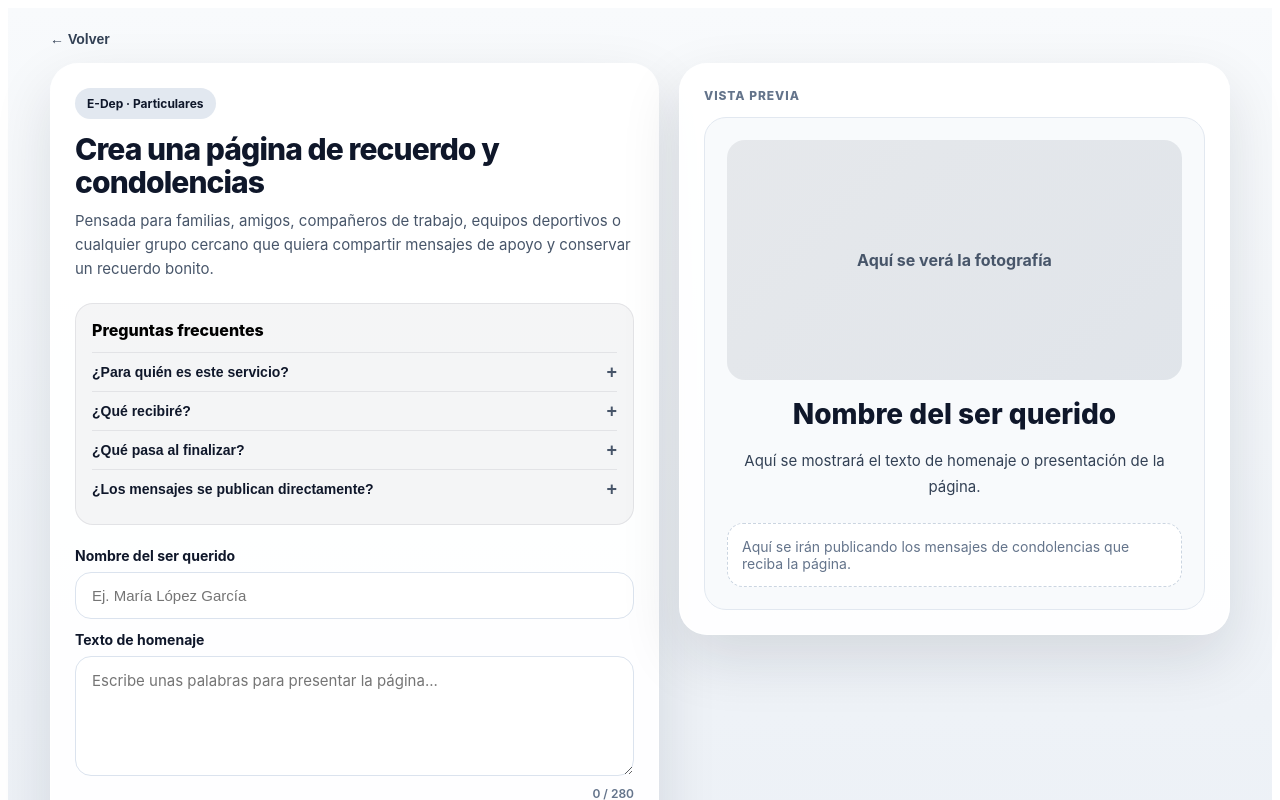
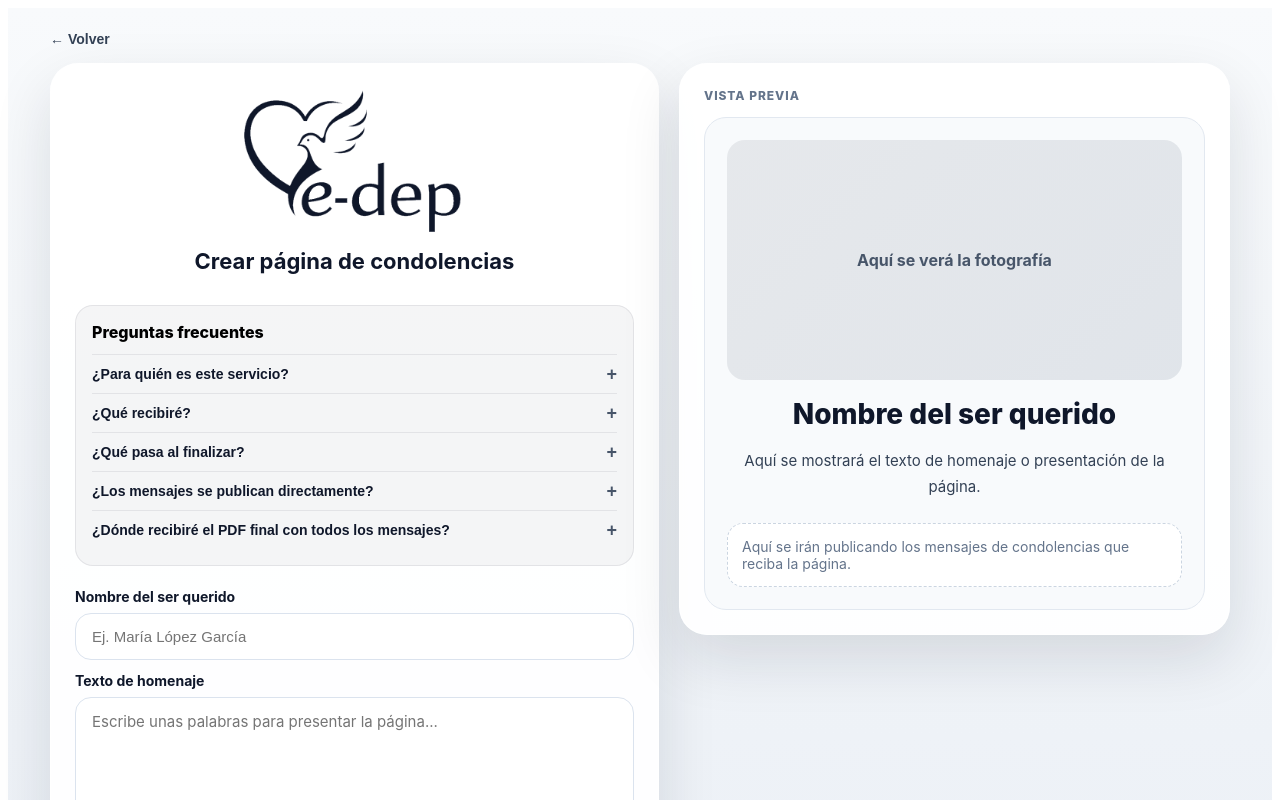
Before and after one commit to carlosescrivam-lgtm/e-dep, a React (Vite) app: page /particular in a window 1280 px wide. Shown: the top 800 px of the page. Built offline with nearby package versions, Linux system fonts and the light colour scheme; no server answers.

Commit message:
last logo particularpage

```diff
--- a/src/ParticularCreatePage.tsx
+++ b/src/ParticularCreatePage.tsx
@@ -76,48 +76,37 @@ const isMinimalTheme = theme === "minimal";
     padding: isMobile ? 16 : 24,
   }}
 >
+
 <div
   style={{
-                display: "inline-flex",
-                padding: "8px 12px",
-                borderRadius: 999,
-                background: "#e2e8f0",
-                color: "#0f172a",
-                fontSize: 12,
-                fontWeight: 700,
-                marginBottom: 14,
+    display: "flex",
+    flexDirection: "column",
+    alignItems: "center",
+    justifyContent: "center",
+    marginBottom: 16,
   }}
 >
-              E-Dep · Particulares
-            </div>
+  <img
+    src="/logo-blue.png"
+    alt="E-Dep"
+    style={{
+      height: 150,
+      objectFit: "contain",
+    }}
+  />
 
   <h1
     style={{
-                margin: 0,
-                fontSize: isMobile ? 24 : 30,
-                lineHeight: 1.1,
-                fontWeight: 800,
-                letterSpacing: "-0.03em",
+      marginTop: 10,
+      fontSize: 22,
+      fontWeight: 700,
+      textAlign: "center",
       color: "#0f172a",
     }}
   >
-              Crea una página de recuerdo y condolencias
+    Crear página de condolencias
   </h1>
-
-            <p
-              style={{
-                marginTop: 10,
-                marginBottom: 22,
-                color: "#475569",
-                lineHeight: 1.6,
-                fontSize: 15,
-              }}
-            >
-              Pensada para familias, amigos, compañeros de trabajo, equipos deportivos
-              o cualquier grupo cercano que quiera compartir mensajes de apoyo y conservar
-              un recuerdo bonito.
-            </p>
-
+</div>
 
 <div
   style={{
@@ -162,6 +151,14 @@ const isMinimalTheme = theme === "minimal";
     setOpenFaq={setOpenFaq}
     question="¿Los mensajes se publican directamente?"
     answer="Todos los mensajes pasan primero por un filtro de IA que descarta los claramente inapropiados. Los no descartados se publican al instante. Algunos quedan como dudosos y nuestro equipo de E-Dep los revisa uno a uno y los acepta o descarta segun la conveniencia. Todos los mensajes con foto pasan a pendientes de revision siempre, para evitar publicidad etc en la página"
+  />
+
+  <FaqItem
+    id="faq5"
+    openFaq={openFaq}
+    setOpenFaq={setOpenFaq}
+    question="¿Dónde recibiré el PDF final con todos los mensajes?"
+    answer="El PDF que se crea automáticamente al concluir el período elegido de 3, 5 o 7 días, se envía al e-mail de contacto que dejaste al crear la página"
   />
 </div>
 
```
Lines whose indentation alone changed are shown as unchanged.
